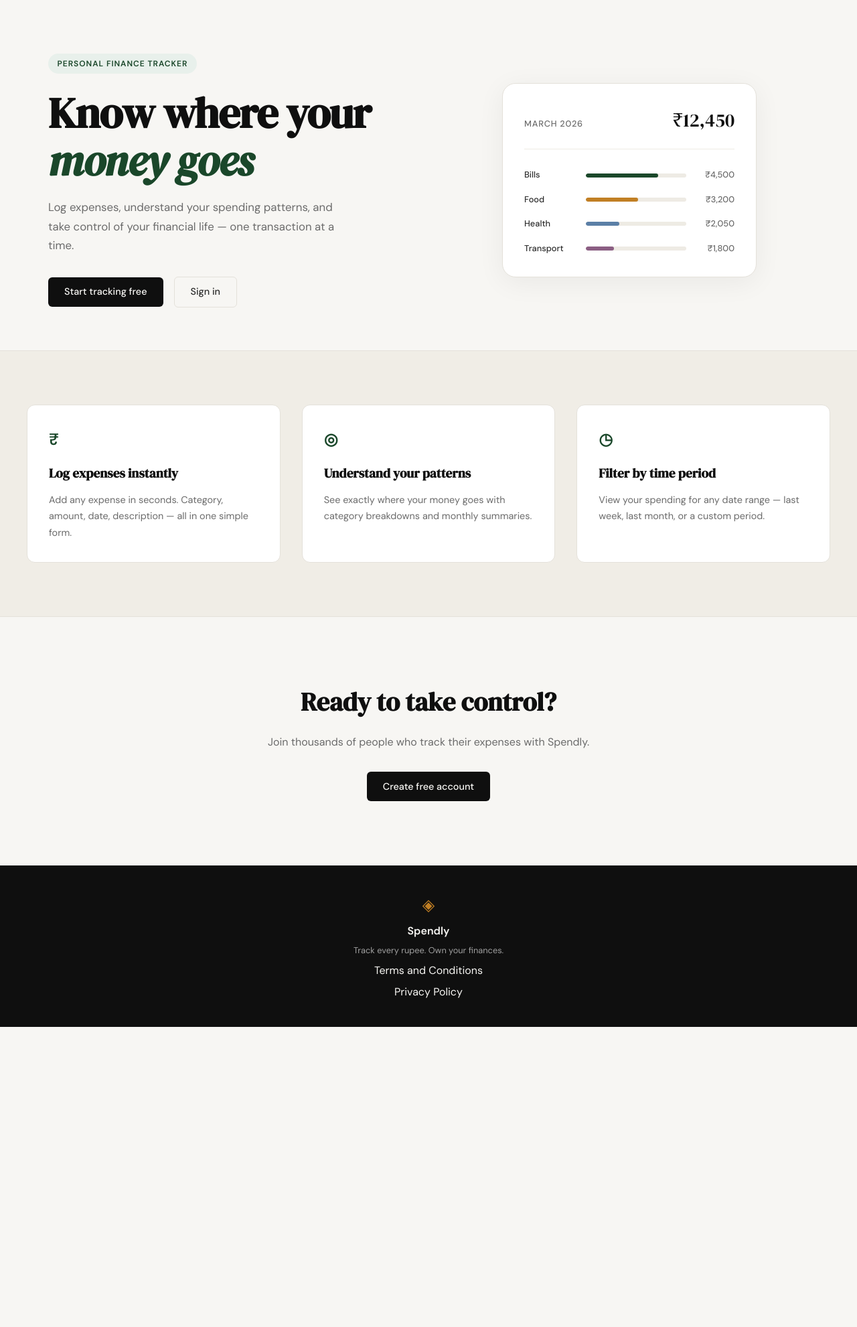
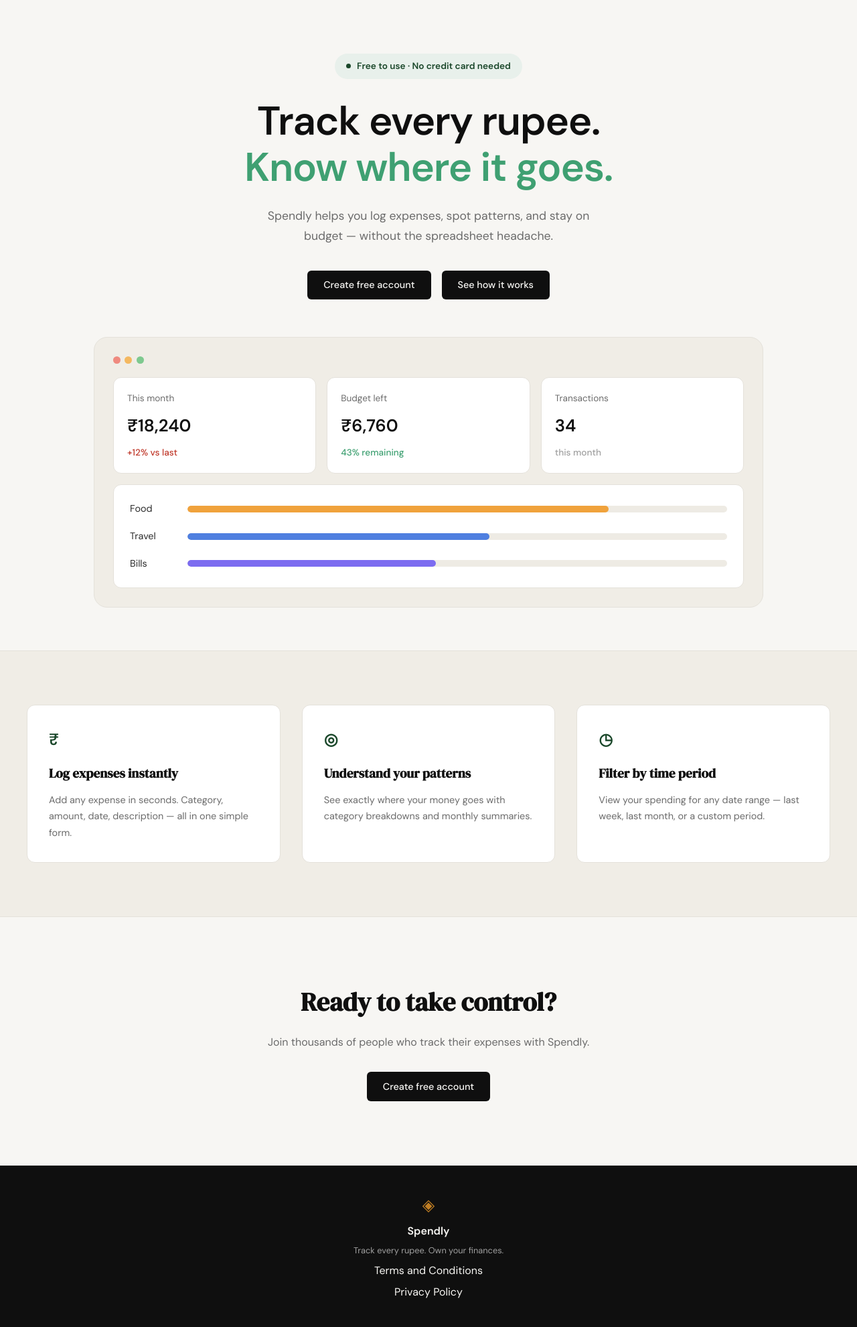
Before and after one commit to Ragrawal2004/spendly, a Flask app: page / in a window 1280 px wide. Shown: the part 61-2042 px from the top of the page at 67% size. Before the commit the page ends 1594 px from the top, so only its background shows below. Run offline with Flask 3, Linux system fonts and the light colour scheme.

Commit message:
landing: redesign hero section to match updated design
Co-Authored-By: Claude Sonnet 5 <noreply@anthropic.com>

```diff
--- a/static/css/style.css
+++ b/static/css/style.css
@@ -18,6 +18,7 @@
     --danger-light: #fdecea;
     --border: #e4e1da;
     --border-soft: #eeebe4;
+    --accent-bright: #3fa072;
 
     --font-display: 'DM Serif Display', Georgia, serif;
     --font-body: 'DM Sans', system-ui, sans-serif;
@@ -125,136 +126,185 @@ a { color: inherit; text-decoration: none; }
 
 .hero {
     padding: 5rem 2rem 4rem;
-    display: grid;
-    grid-template-columns: 1fr 1fr;
-    gap: 4rem;
+    display: flex;
+    flex-direction: column;
     align-items: center;
+    text-align: center;
     max-width: var(--max-width);
     margin: 0 auto;
 }
 
+.hero-inner {
+    display: flex;
+    flex-direction: column;
+    align-items: center;
+    max-width: 700px;
+    margin-bottom: 3.5rem;
+}
+
 .hero-badge {
-    display: inline-block;
+    display: inline-flex;
+    align-items: center;
     background: var(--accent-light);
     color: var(--accent);
-    font-size: 0.75rem;
+    font-size: 0.85rem;
     font-weight: 600;
-    letter-spacing: 0.08em;
-    text-transform: uppercase;
-    padding: 0.35rem 0.85rem;
+    padding: 0.5rem 1.1rem;
     border-radius: 999px;
+    margin-bottom: 1.75rem;
+}
+
+.badge-dot {
+    width: 7px;
+    height: 7px;
+    border-radius: 50%;
+    background: var(--accent);
+    margin-right: 0.55rem;
+}
+
+.hero-title {
+    font-family: var(--font-body);
+    font-weight: 800;
+    font-size: clamp(2.5rem, 5vw, 3.75rem);
+    line-height: 1.15;
+    letter-spacing: -0.02em;
+    color: var(--ink);
     margin-bottom: 1.5rem;
 }
 
-.hero-title {
-    font-family: var(--font-display);
-    font-size: clamp(2.5rem, 5vw, 4rem);
-    line-height: 1.1;
-    letter-spacing: -0.02em;
-    color: var(--ink);
-    margin-bottom: 1.25rem;
-}
-
-.hero-title em {
-    font-style: italic;
-    color: var(--accent);
+.hero-title-accent {
+    color: var(--accent-bright);
 }
 
 .hero-subtitle {
-    font-size: 1.05rem;
+    font-size: 1.1rem;
     color: var(--ink-muted);
     line-height: 1.7;
-    max-width: 460px;
-    margin-bottom: 2rem;
+    max-width: 540px;
+    margin-bottom: 2.25rem;
 }
 
 .hero-actions {
     display: flex;
     gap: 1rem;
     align-items: center;
+    justify-content: center;
 }
 
 /* ------------------------------------------------------------------ */
-/* Mock card (hero visual)                                             */
+/* Dashboard mock (hero visual)                                        */
 /* ------------------------------------------------------------------ */
 
 .hero-visual {
     display: flex;
     justify-content: center;
+    width: 100%;
 }
 
-.mock-card {
+.dashboard-mock {
+    background: var(--paper-warm);
+    border: 1px solid var(--border);
+    border-radius: var(--radius-lg);
+    padding: 1.75rem;
+    width: 100%;
+    max-width: 1000px;
+}
+
+.dashboard-dots {
+    display: flex;
+    gap: 0.4rem;
+    margin-bottom: 1.25rem;
+}
+
+.dot {
+    width: 11px;
+    height: 11px;
+    border-radius: 50%;
+}
+
+.dot-red { background: #ef8a7f; }
+.dot-yellow { background: #f4b860; }
+.dot-green { background: #7ec98f; }
+
+.dashboard-stats {
+    display: grid;
+    grid-template-columns: repeat(3, 1fr);
+    gap: 1rem;
+    margin-bottom: 1rem;
+}
+
+.stat-card {
+    display: flex;
+    flex-direction: column;
+    align-items: flex-start;
     background: var(--paper-card);
     border: 1px solid var(--border);
-    border-radius: var(--radius-lg);
-    padding: 2rem;
-    width: 100%;
-    max-width: 380px;
-    box-shadow: 0 8px 40px rgba(0,0,0,0.06);
+    border-radius: var(--radius-md);
+    padding: 1.25rem;
 }
 
-.mock-card-header {
-    display: flex;
-    justify-content: space-between;
-    align-items: baseline;
-    margin-bottom: 1.75rem;
-    padding-bottom: 1.25rem;
-    border-bottom: 1px solid var(--border-soft);
+.stat-label {
+    font-size: 0.85rem;
+    color: var(--ink-muted);
+    margin-bottom: 0.6rem;
 }
 
-.mock-label {
-    font-size: 0.8rem;
-    font-weight: 500;
-    color: var(--ink-muted);
-    text-transform: uppercase;
-    letter-spacing: 0.06em;
+.stat-value {
+    font-family: var(--font-body);
+    font-weight: 700;
+    font-size: 1.6rem;
+    color: var(--ink);
+    margin-bottom: 0.5rem;
 }
 
-.mock-total {
-    font-family: var(--font-display);
-    font-size: 1.75rem;
-    color: var(--ink);
+.stat-change {
+    font-size: 0.85rem;
+    font-weight: 500;
 }
 
-.mock-bars { display: flex; flex-direction: column; gap: 1rem; }
+.stat-change-negative { color: var(--danger); }
+.stat-change-positive { color: var(--accent-bright); }
+.stat-change-neutral { color: var(--ink-faint); }
 
-.mock-bar-row {
-    display: grid;
-    grid-template-columns: 80px 1fr 60px;
-    align-items: center;
-    gap: 0.75rem;
+.dashboard-bars {
+    display: flex;
+    flex-direction: column;
+    gap: 1.1rem;
+    background: var(--paper-card);
+    border: 1px solid var(--border);
+    border-radius: var(--radius-md);
+    padding: 1.5rem;
 }
 
-.mock-cat {
-    font-size: 0.8rem;
-    font-weight: 500;
-    color: var(--ink-soft);
+.dashboard-bar-row {
+    display: grid;
+    grid-template-columns: 70px 1fr;
+    align-items: center;
+    gap: 1rem;
 }
 
-.mock-bar-track {
-    height: 6px;
+.dashboard-bar-label {
+    font-size: 0.9rem;
+    color: var(--ink-soft);
+    text-align: left;
+}
+
+.dashboard-bar-track {
+    height: 10px;
     background: var(--border-soft);
     border-radius: 999px;
     overflow: hidden;
 }
 
-.mock-bar {
+.dashboard-bar {
     height: 100%;
-    background: var(--accent);
     border-radius: 999px;
     transition: width 0.6s ease;
 }
 
-.mock-bar-2 { background: var(--accent-2); }
-.mock-bar-3 { background: #5b7fa6; }
-.mock-bar-4 { background: #8b5e83; }
-
-.mock-amt {
-    font-size: 0.8rem;
-    font-weight: 500;
-    color: var(--ink-muted);
-    text-align: right;
-}
+.dashboard-bar-food { background: #f0a23c; }
+.dashboard-bar-travel { background: #4f7fe0; }
+.dashboard-bar-bills { background: #7c6cf0; }
 
 /* ------------------------------------------------------------------ */
 /* Buttons                                                             */
@@ -556,13 +606,7 @@ a { color: inherit; text-decoration: none; }
 /* ------------------------------------------------------------------ */
 
 @media (max-width: 900px) {
-    .hero {
-        grid-template-columns: 1fr;
-        text-align: center;
-    }
-
     .hero-subtitle { max-width: 100%; }
-    .hero-actions { justify-content: center; }
     .hero-visual { display: none; }
 
     .features-inner { grid-template-columns: 1fr; }
--- a/templates/landing.html
+++ b/templates/landing.html
@@ -6,55 +6,62 @@
 
 <section class="hero">
     <div class="hero-inner">
-        <div class="hero-badge">Personal Finance Tracker</div>
+        <div class="hero-badge"><span class="badge-dot"></span>Free to use · No credit card needed</div>
         <h1 class="hero-title">
-            Know where your<br>
-            <em>money goes</em>
+            Track every rupee.<br>
+            <span class="hero-title-accent">Know where it goes.</span>
         </h1>
         <p class="hero-subtitle">
-            Log expenses, understand your spending patterns,
-            and take control of your financial life —
-            one transaction at a time.
+            Spendly helps you log expenses, spot patterns, and stay
+            on budget — without the spreadsheet headache.
         </p>
         <div class="hero-actions">
-            <a href="{{ url_for('register') }}" class="btn-primary">Start tracking free</a>
-            <a href="{{ url_for('login') }}" class="btn-ghost">Sign in</a>
+            <a href="{{ url_for('register') }}" class="btn-primary">Create free account</a>
+            <a href="#" class="btn-primary">See how it works</a>
         </div>
     </div>
     <div class="hero-visual">
-        <div class="mock-card">
-            <div class="mock-card-header">
-                <span class="mock-label">March 2026</span>
-                <span class="mock-total">₹12,450</span>
+        <div class="dashboard-mock">
+            <div class="dashboard-dots">
+                <span class="dot dot-red"></span>
+                <span class="dot dot-yellow"></span>
+                <span class="dot dot-green"></span>
             </div>
-            <div class="mock-bars">
-                <div class="mock-bar-row">
-                    <span class="mock-cat">Bills</span>
-                    <div class="mock-bar-track">
-                        <div class="mock-bar" style="width: 72%"></div>
+            <div class="dashboard-stats">
+                <div class="stat-card">
+                    <span class="stat-label">This month</span>
+                    <span class="stat-value">₹18,240</span>
+                    <span class="stat-change stat-change-negative">+12% vs last</span>
+                </div>
+                <div class="stat-card">
+                    <span class="stat-label">Budget left</span>
+                    <span class="stat-value">₹6,760</span>
+                    <span class="stat-change stat-change-positive">43% remaining</span>
+                </div>
+                <div class="stat-card">
+                    <span class="stat-label">Transactions</span>
+                    <span class="stat-value">34</span>
+                    <span class="stat-change stat-change-neutral">this month</span>
+                </div>
+            </div>
+            <div class="dashboard-bars">
+                <div class="dashboard-bar-row">
+                    <span class="dashboard-bar-label">Food</span>
+                    <div class="dashboard-bar-track">
+                        <div class="dashboard-bar dashboard-bar-food" style="width: 78%"></div>
                     </div>
-                    <span class="mock-amt">₹4,500</span>
                 </div>
-                <div class="mock-bar-row">
-                    <span class="mock-cat">Food</span>
-                    <div class="mock-bar-track">
-                        <div class="mock-bar mock-bar-2" style="width: 52%"></div>
+                <div class="dashboard-bar-row">
+                    <span class="dashboard-bar-label">Travel</span>
+                    <div class="dashboard-bar-track">
+                        <div class="dashboard-bar dashboard-bar-travel" style="width: 56%"></div>
                     </div>
-                    <span class="mock-amt">₹3,200</span>
                 </div>
-                <div class="mock-bar-row">
-                    <span class="mock-cat">Health</span>
-                    <div class="mock-bar-track">
-                        <div class="mock-bar mock-bar-3" style="width: 33%"></div>
+                <div class="dashboard-bar-row">
+                    <span class="dashboard-bar-label">Bills</span>
+                    <div class="dashboard-bar-track">
+                        <div class="dashboard-bar dashboard-bar-bills" style="width: 46%"></div>
                     </div>
-                    <span class="mock-amt">₹2,050</span>
-                </div>
-                <div class="mock-bar-row">
-                    <span class="mock-cat">Transport</span>
-                    <div class="mock-bar-track">
-                        <div class="mock-bar mock-bar-4" style="width: 28%"></div>
-                    </div>
-                    <span class="mock-amt">₹1,800</span>
                 </div>
             </div>
         </div>
```
